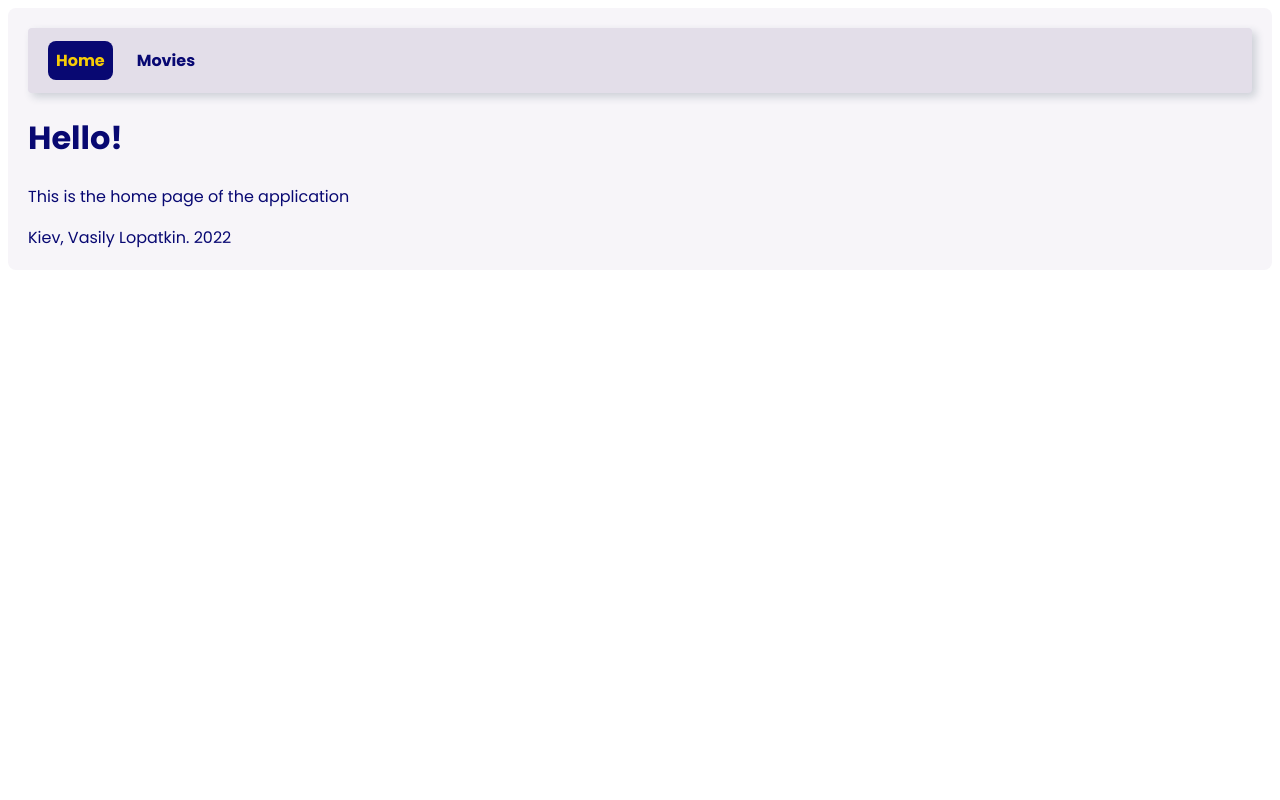
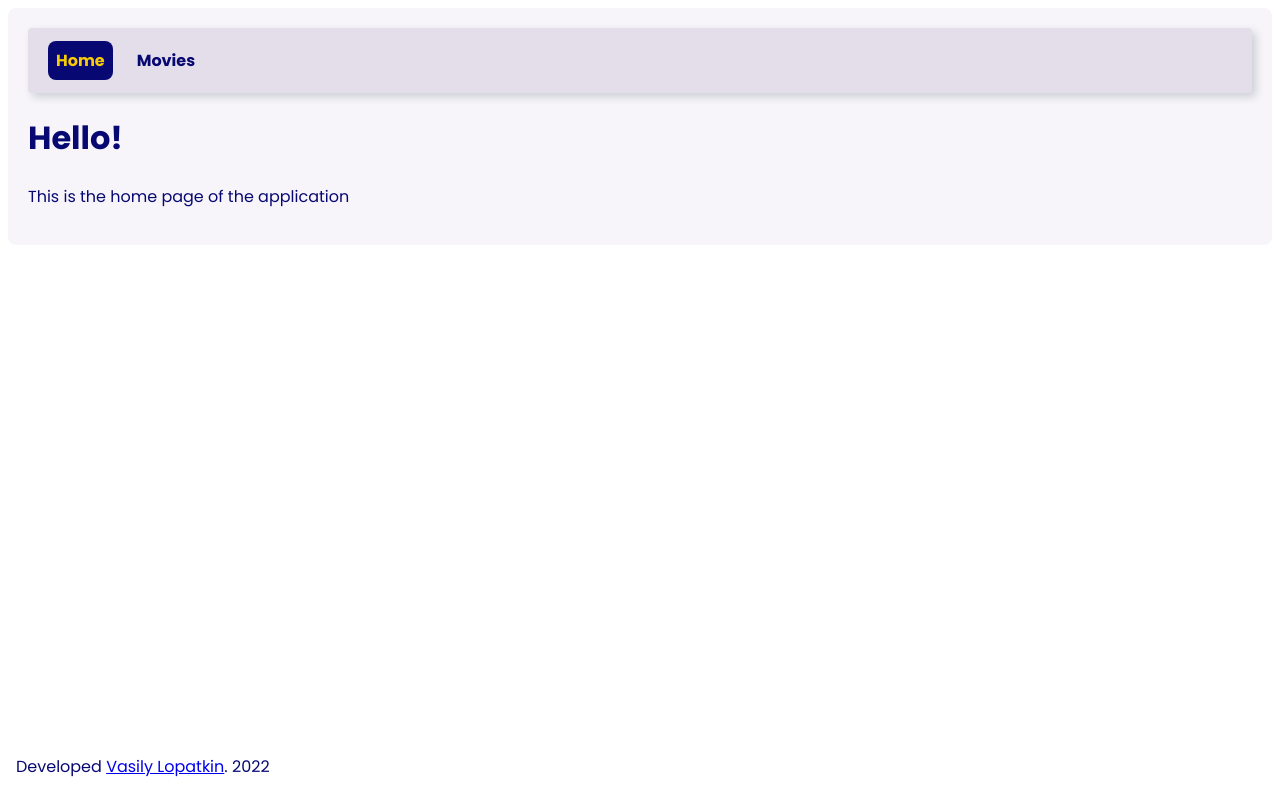
Before and after one commit to LiViS-code/goit-react-hw-05-movies, a React (Create React App) app in the folder my-app/: page / in a window 1280 px wide. Built offline with nearby package versions, Linux system fonts and the light colour scheme.

Commit message:
added footer

```diff
--- a/my-app/src/components/Layout/Layout.jsx
+++ b/my-app/src/components/Layout/Layout.jsx
@@ -1,6 +1,6 @@
 import { Outlet } from "react-router-dom";
 import Navigation from "../Navigation/Navigation";
-import { Header } from "./Layout.styled";
+import { Header, Footer } from "./Layout.styled";
 
 export default function Layout() {
   return (
@@ -11,7 +11,9 @@ export default function Layout() {
 
       <Outlet />
 
-      <footer>Kiev, Vasily Lopatkin. 2022</footer>
+      <Footer>
+        Developed <a href="tel:+380675034464">Vasily Lopatkin</a>. 2022
+      </Footer>
     </>
   );
 }
--- a/my-app/src/components/Layout/Layout.styled.js
+++ b/my-app/src/components/Layout/Layout.styled.js
@@ -6,3 +6,12 @@ const { spacing } = theme;
 export const Header = styled.header`
   margin-bottom: ${spacing(4)};
 `;
+
+export const Footer = styled.footer`
+  position: fixed;
+  padding: ${spacing(4)};
+  left: 0px;
+  bottom: 0px;
+  height: 30px;
+  width: 100%;
+`;
```
